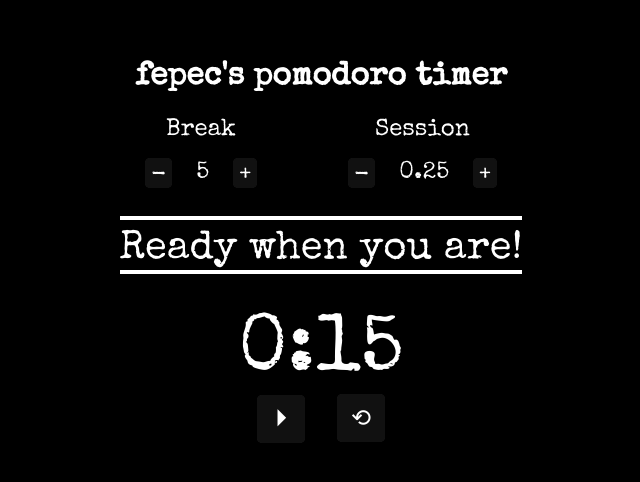
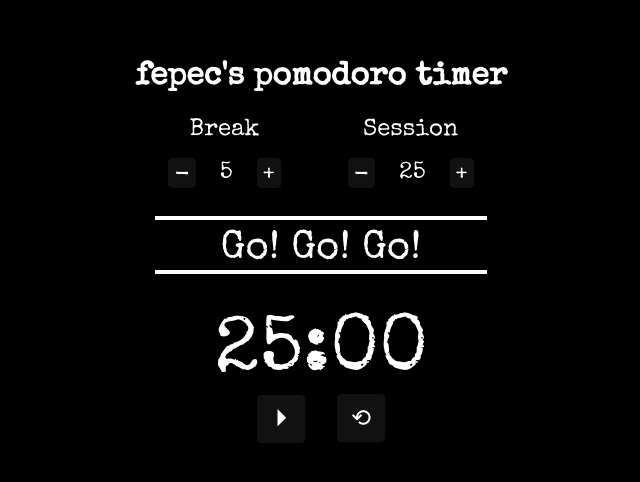
Before and after one commit to fepec/fcc-pomodoro, a React app: page / in a window 1280 px wide. Shown: the part 156-638 px from the top of the page, without its empty margins (319-959 px from the left). Built offline with nearby package versions, Linux system fonts and the light colour scheme.

Commit message:
Fix timer to create intervals only when needed

```diff
--- a/src/App.js
+++ b/src/App.js
@@ -7,21 +7,71 @@ import TimeLeftDisplay from './components/timeLeftDisplay'
 import AlarmSound from './assets/1s100hzSine.mp3'
 
 // defaults
-const defaultSessionTime = 0.25
+const defaultSessionTime = 25
 const defaultBreakTime = 5
 
-
+let ueCalls = 0
 
 function App() {
     // state
     let [sessionMinutes, setSessionMinutes] = useState(defaultSessionTime);
     let [breakMinutes, setBreakMinutes] = useState(defaultBreakTime);
-    let [timerStatus, setTimerStatus] = useState('ready');
-    let [isRunning, setIsRunning] = useState(false);
+    let [timerStatus, setTimerStatus] = useState('session');
+    let [isRunning, setIsRunning] = useState(false)
     let [timeLeft, setTimeLeft] = useState(sessionMinutes * 60) // set in seconds
+    let endTime = useRef(null)
     let intervalRef = useRef(null);
 
     // effects, used to manage timer and intervals
+    function timer(durationSeconds) {
+        endTime.current = Date.now() + durationSeconds * 1000;
+        setTimeLeft(durationSeconds);
+
+        intervalRef.current = setInterval(() => {
+            const now = Date.now();
+            const remainingSeconds = Math.round((endTime.current - now) / 1000);
+            console.log(isRunning, timeLeft, intervalRef.current, remainingSeconds)
+
+            if (remainingSeconds <= 0) {
+                clearInterval(intervalRef.current)
+
+                const audio = document.getElementById('beep')
+                audio.currentTime = 0;
+                audio.play().catch((err) => console.log(err))
+
+
+                if (timerStatus === 'session') {
+                    setTimerStatus('break');
+                    setTimeLeft(breakMinutes * 60)
+                } else {
+                    setIsRunning(false)
+                    setTimerStatus('session');
+                    setTimeLeft(sessionMinutes * 60)
+
+                }
+
+            } else {
+                setTimeLeft(remainingSeconds);
+            }
+
+        }, 1000);
+
+    }
+
+
+    useEffect(() => {
+        console.log("Mounting interval, time left", timeLeft)
+        if (isRunning > 0) {
+            timer(timeLeft);
+        } else {
+            clearInterval(intervalRef.current)
+        }
+
+        return () => {
+            console.log("Clearing Interval")
+            clearInterval(intervalRef.current); // Cleanup interval on component unmount
+        }
+    }, [isRunning, timerStatus]);
 
 
     // event handlers
@@ -52,73 +102,24 @@ function App() {
         clearInterval(intervalRef.current);
         setBreakMinutes(defaultBreakTime);
         setSessionMinutes(defaultSessionTime);
-        setTimerStatus('ready');
+        setIsRunning(false);
+        setTimerStatus('session');
         setTimeLeft(defaultSessionTime * 60);
-        setStartStopStatus('start')
+
     }
 
     function handleStartStopClick(e) {
-        console.log(isRunning, timeLeft)
 
         if (!isRunning) {
-            // let seconds;
-            // if (timeLeft > 0) {
-            //     seconds = timeLeft;
-            // } else {
-            //     if (timerStatus === 'break') {
-            //         seconds = breakMinutes * 60
-            //     }
-            // }
-            if (timerStatus === 'ready') {
-                setTimerStatus('session')
-            }
             const seconds = timeLeft > 0 ? timeLeft : timerStatus == 'break' ? breakMinutes * 60 : sessionMinutes * 60;
-            timer(seconds);
-
-            setStartStopStatus('stop')
+            timer(seconds)
             setIsRunning(true);
         } else {
-
-            clearInterval(intervalRef.current);
-
-            setStartStopStatus('start')
             setIsRunning(false);
         }
     }
 
 
-
-    // timer function
-    function timer(seconds) {
-        clearInterval(intervalRef.current);
-        const now = Date.now();
-        const then = now + seconds * 1000;
-
-        let remainingSeconds = seconds;
-        intervalRef.current = setInterval(() => {
-            remainingSeconds = Math.round((then - Date.now()) / 1000)
-            setTimeLeft(remainingSeconds);
-
-            if (remainingSeconds <= 0) {
-                clearInterval(intervalRef.current);
-                const audio = document.getElementById('beep')
-                audio.currentTime = 0;
-                audio.play().catch((err) => console.log(err))
-                // play sound
-                // if session, switch to break and start there.
-                if (timerStatus === 'session') {
-                    setTimerStatus('break')
-                    timer(breakMinutes * 60)
-
-                }
-
-                setIsRunning(false);
-                return;
-            }
-
-        }, 1000)
-
-    }
 
 
     return <div className='pomodoro-timer'>
@@ -145,6 +146,14 @@ function App() {
             <button id='reset' className='control-button' onClick={handleResetClick}>{String.fromCharCode(0x000027F2)}</button>
         </div>
         <audio id='beep' src={AlarmSound} />
+        {/* <div className='devCheck'>
+            {`isRunning: ${isRunning}`} <br />
+            {`timeLeft: ${timeLeft}`} <br />
+            {`intervalRef: ${intervalRef.current}`} <br />
+            {`sessionMinutes: ${sessionMinutes}`} <br />
+            {`breakMinutes: ${breakMinutes}`} <br />
+            {`timerStatus: ${timerStatus}`} <br />
+        </div> */}
     </div>
 }
 
--- a/src/scss/styles.scss
+++ b/src/scss/styles.scss
@@ -73,4 +73,5 @@ h1 {
   padding-top: 0;
 }
 
+
 @import './glowingButtons.scss'
```
